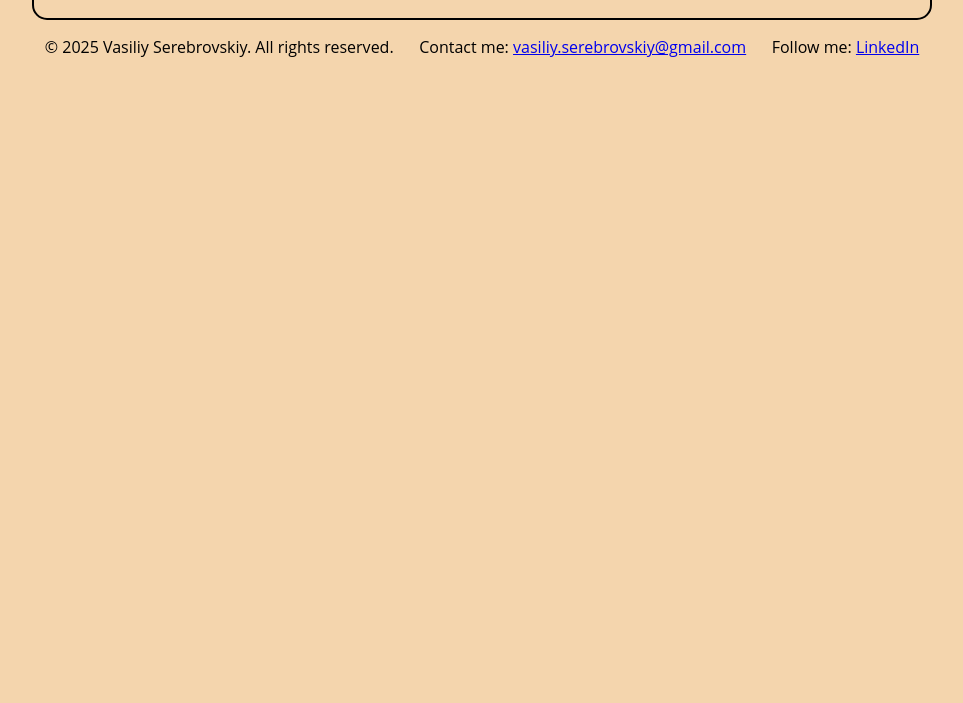
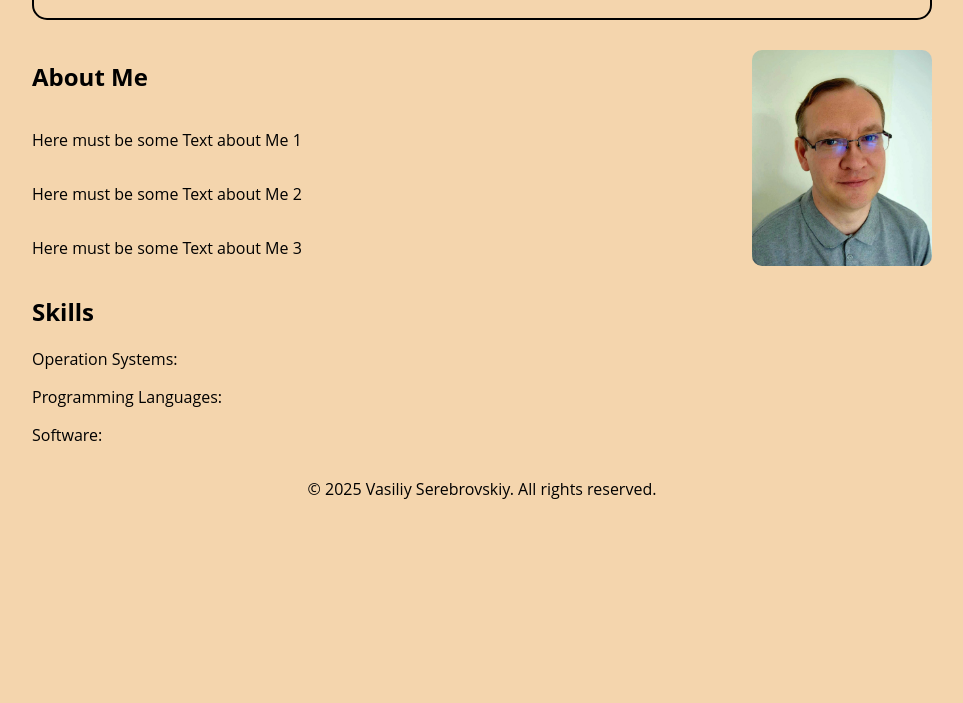
Before and after one commit to vasiliyserebrovskiy/vasiliyserebrovskiy.github.io, a plain HTML site: page index.html in a window 1280 px wide. Shown: the part 97-800 px from the top of the page, without its empty margins (158-1121 px from the left). Drawn offline with Linux system fonts and the light colour scheme; a web font is replaced by a local one.

Commit message:
Added contact.html and foto

```diff
--- a/index.html
+++ b/index.html
@@ -16,23 +16,42 @@
             <h2 id="logo">Vasiliy Serebrovskiy</h2>
             <ul class="navigation-items">
                 <li class="navigation-items"><a href="#about-me">About Me</a></li>
-                <li class="navigation-items"><a href="#contact">Contact</a></li>
+                <li class="navigation-items"><a href="#skills">Skills</a></li>
+                <li class="navigation-items"><a href="contact.html">Contact</a></li>
             </ul>
         </nav>
 
         <!--Main section begin-->
         <main>
+            <!--Section About Me-->
+            <section id="about-me">
+                <div class="about-me-conteiner">
+                    <div class="about-me-text">
+                        <h2>About Me</h2>
+                        <p>Here must be some Text about Me 1</p>
+                        <p>Here must be some Text about Me 2</p>
+                        <p>Here must be some Text about Me 3</p>
+                    </div>
+                    <img src="./resources/image/Foto_main.jpeg" alt="A photo of Vasilii Serebrovskii" class="portrait">
+
+                </div>
+            </section>
+            <!--Section Skils-->
+            <section id="skills">
+                <div class="skills-container">
+                    <h2>Skills</h2>
+                    <p>Operation Systems:</p>
+                    <p>Programming Languages:</p>
+                    <p>Software:</p>
+                </div>
+
+            </section>
 
         </main>
 
         <!--Footer section-->
         <footer>
             <p>© 2025 Vasiliy Serebrovskiy. All rights reserved.</p>
-            <p>Contact me: <a href="mailto:vasiliy.serebrovskiy@gmail.com">vasiliy.serebrovskiy@gmail.com</a></p>
-            <p>
-                Follow me:
-                <a href="https://linkedin.com/in/vasilii-serebrovskii-7335a972/">LinkedIn</a>
-            </p>
         </footer>
     </body>
 
--- a/resources/css/style.css
+++ b/resources/css/style.css
@@ -49,10 +49,37 @@ ul li a {
     padding-right: 10px;
     font-style: italic;
 }
+/* About me Section */
+.about-me-conteiner {
+    display: inline-flex;
+    align-items: center;
+    justify-content: space-between;
+    padding-top: 20px;
+}
+.about-me-text {
+    display: flex;
+    flex-direction: column;
+}
 
+.portrait {
+    display: flex;
+    width: 20%;
+    height: auto;
+    border-radius: 10px;
+}
+
+/* Contacts Section */
+.contacts-conteiner {
+    display: flex;
+    flex-direction: column;
+    justify-content: center;
+    align-items: center;
+}
+
+/* Footer Section */
 footer {
     display: inline-flex;
-    justify-content: space-around;
+    justify-content: center;
 }
 
 /* Заготовка под стили для меньших экранов*/
```
Also changed, not shown: contact.html (added, +48 -0 lines), resources/image/Foto_main.jpeg (added), 1 other file.
